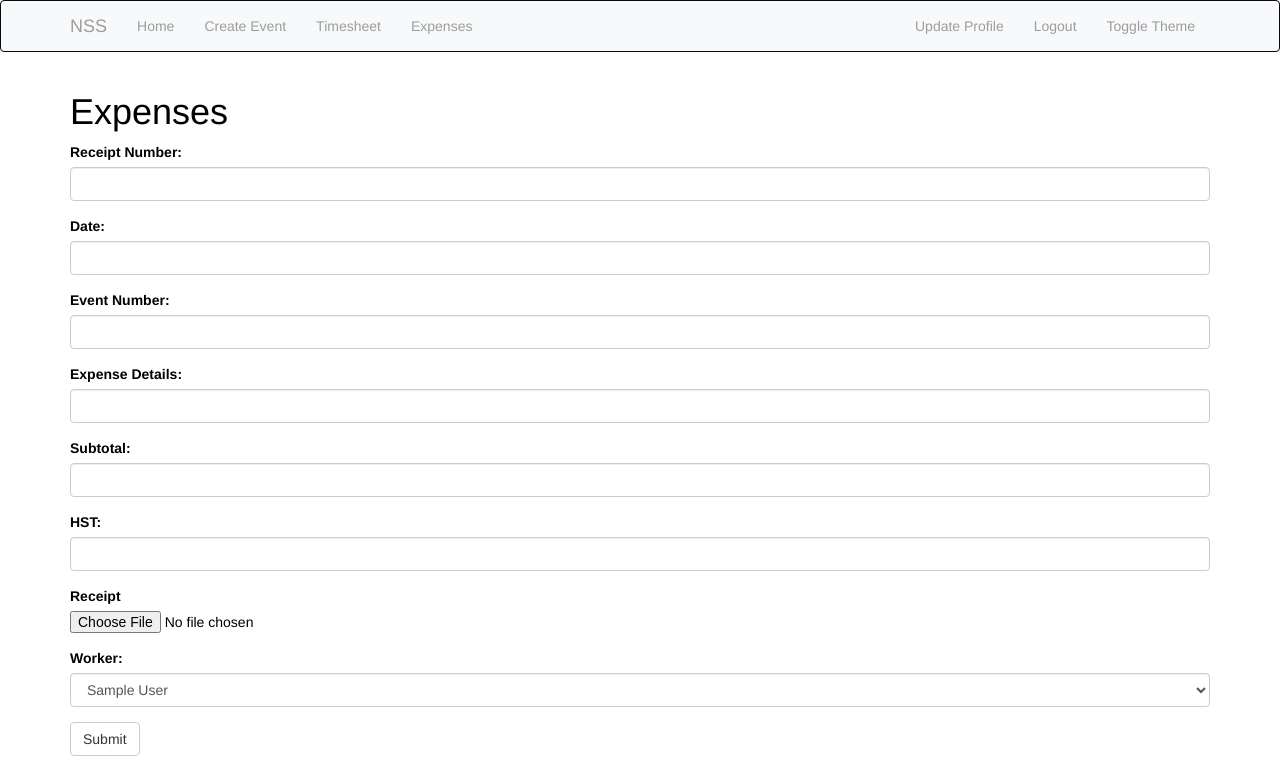
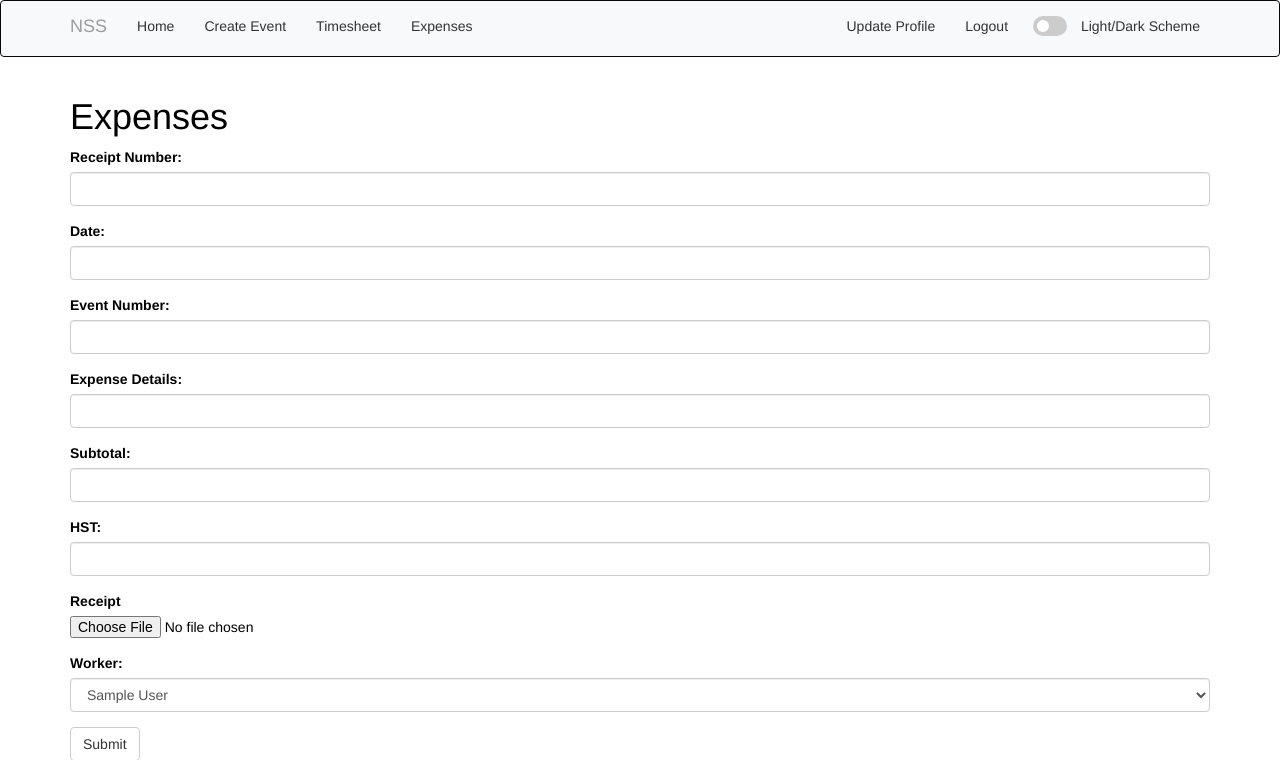
Before and after one commit to ajharris/showbase-portal, a Flask app: page /expenses in a window 1280 px wide. Shown: the top 760 px of the page. Run offline with Flask 3, Linux system fonts and the light colour scheme; the visitor is signed in with stand-in values (Sample User, id 1); data comes from the database, SQL or seed files in the repository; data that the repository does not hold is empty; some libraries are stand-ins or nearby versions.

Commit message:
Fixed styling for light/dark scheme

```diff
--- a/app/templates/base.html
+++ b/app/templates/base.html
@@ -15,12 +15,68 @@
 }
 .navbar-inverse.light-mode {
     background-color: #f8f9fa;
-            color: #000000;
+    color: #333333; /* Changed to a darker shade */
 }
 .navbar-inverse.dark-mode {
     background-color: #333333;
     color: #ffffff;
 }
+.navbar-inverse.light-mode .navbar-nav > li > a {
+    color: #333333; /* Changed to a darker shade */
+}
+.navbar-inverse.dark-mode .navbar-nav > li > a {
+    color: #cccccc;
+}
+.theme-switch-wrapper {
+    display: flex;
+    align-items: center;
+    padding: 15px 10px;
+}
+.theme-switch {
+    position: relative;
+    display: inline-block;
+    width: 34px;
+    height: 20px;
+}
+.theme-switch input {
+    opacity: 0;
+    width: 0;
+    height: 0;
+}
+.slider {
+    position: absolute;
+    cursor: pointer;
+    top: 0;
+    left: 0;
+    right: 0;
+    bottom: 0;
+    background-color: #ccc;
+    transition: .4s;
+    border-radius: 20px;
+}
+.slider:before {
+    position: absolute;
+    content: "";
+    height: 12px;
+    width: 12px;
+    left: 4px;
+    bottom: 4px;
+    background-color: white;
+    transition: .4s;
+    border-radius: 50%;
+}
+input:checked + .slider {
+    background-color: #2196F3;
+}
+input:checked + .slider:before {
+    transform: translateX(14px);
+}
+.toggle-label {
+    margin-left: 10px;
+    font-weight: normal; /* Ensure the font weight is the same as the rest of the menu */
+}
+
+
     </style>
 {% endblock %}
 
@@ -54,8 +110,12 @@
                     <li><a href="{{ url_for('register') }}">Register</a></li>
                 {% endif %}
                 {% if current_user.is_authenticated %}
-                    <li>
-                        <a href="#" id="toggle-theme">Toggle Theme</a>
+                    <li class="theme-switch-wrapper">
+                        <label class="theme-switch" for="checkbox">
+                            <input type="checkbox" id="checkbox" />
+                            <span class="slider round"></span>
+                        </label>
+                        <label for="checkbox" class="toggle-label">Light/Dark Scheme</label>
                     </li>
                 {% endif %}
             </ul>
@@ -77,13 +137,14 @@
             const currentTheme = localStorage.getItem('theme') || 'light';
             document.body.classList.add(currentTheme + '-mode');
             document.querySelector('.navbar-inverse').classList.add(currentTheme + '-mode');
+            document.getElementById('checkbox').checked = currentTheme === 'dark';
 
-            document.getElementById('toggle-theme').addEventListener('click', function() {
-                const newTheme = document.body.classList.contains('light-mode') ? 'dark' : 'light';
-                document.body.classList.toggle('light-mode');
-                document.body.classList.toggle('dark-mode');
-                document.querySelector('.navbar-inverse').classList.toggle('light-mode');
-                document.querySelector('.navbar-inverse').classList.toggle('dark-mode');
+            document.getElementById('checkbox').addEventListener('change', function() {
+                const newTheme = this.checked ? 'dark' : 'light';
+                document.body.classList.toggle('light-mode', newTheme === 'light');
+                document.body.classList.toggle('dark-mode', newTheme === 'dark');
+                document.querySelector('.navbar-inverse').classList.toggle('light-mode', newTheme === 'light');
+                document.querySelector('.navbar-inverse').classList.toggle('dark-mode', newTheme === 'dark');
                 localStorage.setItem('theme', newTheme);
 
                 fetch("{{ url_for('save_theme') }}", {
--- a/static/style.css
+++ /dev/null
@@ -1,4 +0,0 @@
-body{
-    background-color: #0f131f;
-    color: #a8ffe2;
-}
```
Lines whose indentation alone changed are shown as unchanged.
